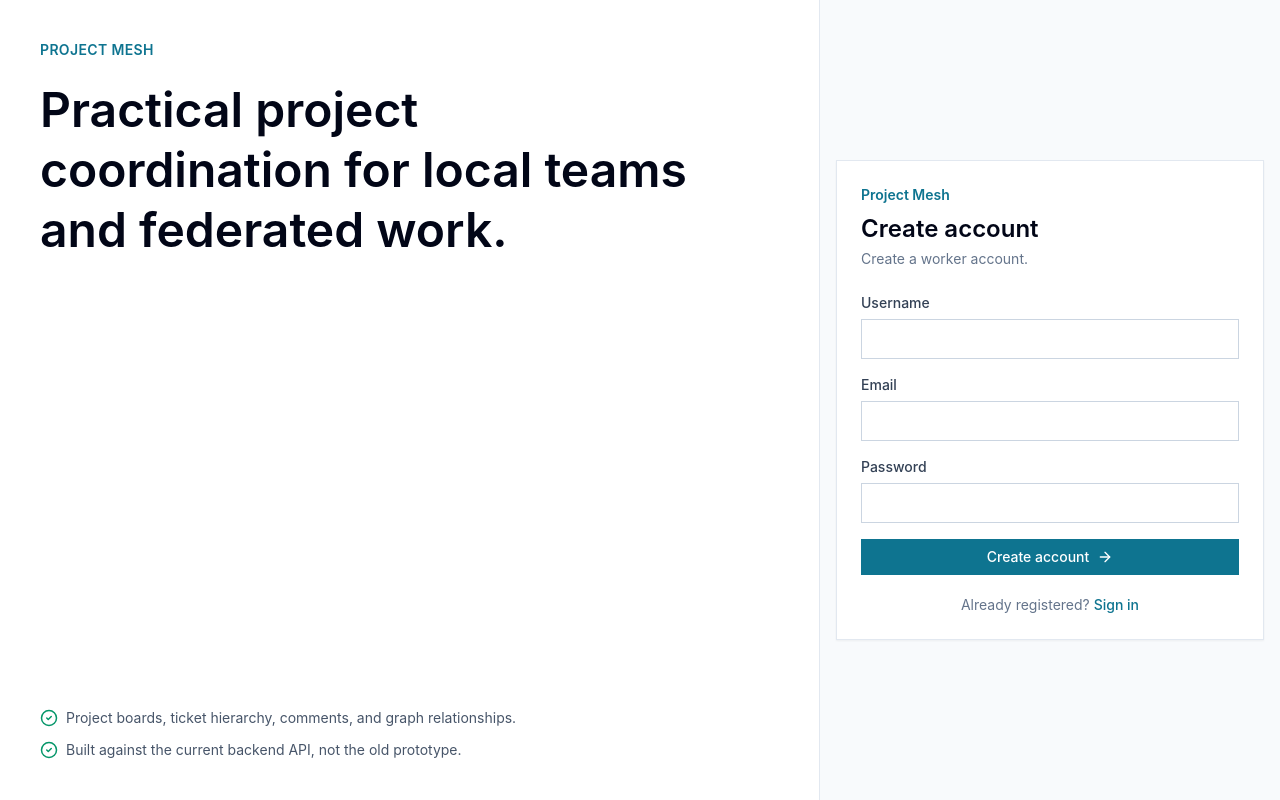
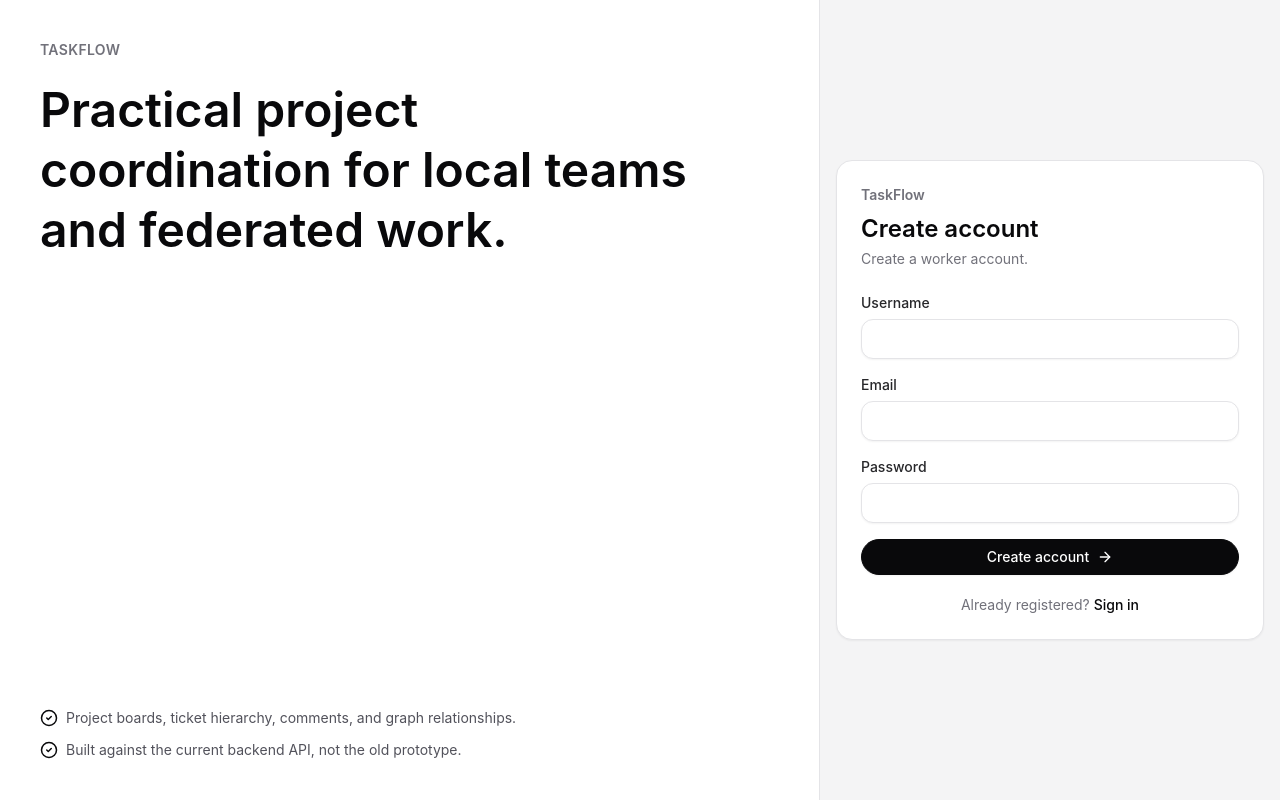
Before and after one commit to antonovs105/project-management-system-go, a React (Vite) app in the folder frontend/: page /register in a window 1280 px wide. Built offline with nearby package versions, Linux system fonts and the light colour scheme; no server answers.

Commit message:
style: add monochrome frontend direction

```diff
--- a/frontend/index.html
+++ b/frontend/index.html
@@ -4,7 +4,7 @@
     <meta charset="UTF-8" />
     <link rel="icon" type="image/svg+xml" href="/vite.svg" />
     <meta name="viewport" content="width=device-width, initial-scale=1.0" />
-    <title>Project Mesh</title>
+    <title>TaskFlow</title>
   </head>
   <body>
     <div id="root"></div>
--- a/frontend/src/components/StatusBadge.tsx
+++ b/frontend/src/components/StatusBadge.tsx
@@ -4,37 +4,37 @@ import { Badge } from "./ui";
 function statusClass(status: TicketStatus): string {
   switch (status) {
     case "done":
-      return "bg-emerald-100 text-emerald-800";
+      return "border-zinc-300 bg-zinc-950 text-white";
     case "review":
-      return "bg-indigo-100 text-indigo-800";
+      return "border-zinc-300 bg-zinc-200 text-zinc-900";
     case "in_progress":
-      return "bg-cyan-100 text-cyan-800";
+      return "border-zinc-300 bg-white text-zinc-900";
     default:
-      return "bg-slate-100 text-slate-700";
+      return "border-zinc-200 bg-zinc-50 text-zinc-600";
   }
 }
 
 function priorityClass(priority: TicketPriority): string {
   switch (priority) {
     case "urgent":
-      return "bg-red-100 text-red-800";
+      return "border-zinc-950 bg-zinc-950 text-white";
     case "high":
-      return "bg-orange-100 text-orange-800";
+      return "border-zinc-300 bg-zinc-200 text-zinc-950";
     case "medium":
-      return "bg-amber-100 text-amber-800";
+      return "border-zinc-200 bg-white text-zinc-700";
     default:
-      return "bg-slate-100 text-slate-700";
+      return "border-zinc-200 bg-zinc-50 text-zinc-500";
   }
 }
 
 function typeClass(type: TicketType): string {
   switch (type) {
     case "epic":
-      return "bg-violet-100 text-violet-800";
+      return "border-zinc-950 bg-zinc-950 text-white";
     case "subtask":
-      return "bg-slate-200 text-slate-700";
+      return "border-zinc-200 bg-zinc-100 text-zinc-600";
     default:
-      return "bg-blue-100 text-blue-800";
+      return "border-zinc-200 bg-white text-zinc-900";
   }
 }
 
--- a/frontend/src/components/layout/AppLayout.tsx
+++ b/frontend/src/components/layout/AppLayout.tsx
@@ -1,5 +1,5 @@
 import { useQuery } from "@tanstack/react-query";
-import { FolderKanban, LayoutDashboard, LogOut, Menu, Shield, X } from "lucide-react";
+import { CircleDot, FolderKanban, LayoutDashboard, LogOut, Menu, Shield, X } from "lucide-react";
 import { useState } from "react";
 import { Link, NavLink, Outlet } from "react-router-dom";
 import { api } from "../../lib/api";
@@ -10,8 +10,8 @@ import { IconButton } from "../ui";
 
 function navClass(isActive: boolean): string {
   return [
-    "focus-ring flex items-center gap-3 rounded-md px-3 py-2 text-sm",
-    isActive ? "bg-cyan-700 text-white" : "text-slate-600 hover:bg-slate-100 hover:text-slate-950",
+    "focus-ring flex items-center gap-3 rounded-2xl px-3 py-2 text-sm transition",
+    isActive ? "bg-zinc-950 text-white shadow-sm" : "text-zinc-500 hover:bg-zinc-100 hover:text-zinc-950",
   ].join(" ");
 }
 
@@ -26,10 +26,13 @@ export function AppLayout() {
   });
 
   const sidebar = (
-    <aside className="flex h-full w-72 flex-col border-r border-slate-200 bg-white">
-      <div className="flex h-16 items-center justify-between border-b border-slate-200 px-5">
-        <Link to="/projects" className="focus-ring rounded text-base font-semibold text-slate-950">
-          Project Mesh
+    <aside className="flex h-full w-72 flex-col border-r border-zinc-200 bg-white/95 backdrop-blur">
+      <div className="flex h-16 items-center justify-between border-b border-zinc-200 px-5">
+        <Link to="/projects" className="focus-ring flex items-center gap-2 rounded-2xl text-base font-semibold text-zinc-950">
+          <span className="flex h-8 w-8 items-center justify-center rounded-2xl bg-zinc-950 text-white">
+            <CircleDot size={17} />
+          </span>
+          TaskFlow
         </Link>
         <IconButton label="Close navigation" className="md:hidden" onClick={() => setSidebarOpen(false)}>
           <X size={18} />
@@ -45,7 +48,7 @@ export function AppLayout() {
         </div>
 
         <div>
-          <div className="px-3 pb-2 text-xs font-semibold uppercase tracking-wide text-slate-400">Open Projects</div>
+          <div className="px-3 pb-2 text-xs font-semibold uppercase tracking-wide text-zinc-400">Open Projects</div>
           <div className="space-y-1">
             {projects.map((project) => (
               <NavLink
@@ -62,14 +65,14 @@ export function AppLayout() {
         </div>
       </nav>
 
-      <div className="border-t border-slate-200 p-4">
-        <div className="flex items-center gap-3">
-          <div className="flex h-9 w-9 items-center justify-center rounded-md bg-slate-900 text-sm font-semibold text-white">
+      <div className="border-t border-zinc-200 p-4">
+        <div className="flex items-center gap-3 rounded-3xl border border-zinc-200 bg-zinc-50 p-2">
+          <div className="flex h-9 w-9 items-center justify-center rounded-2xl bg-zinc-950 text-sm font-semibold text-white">
             {initials(user?.email || user?.userId)}
           </div>
           <div className="min-w-0 flex-1">
-            <div className="truncate text-sm font-medium text-slate-900">{user?.email || "Signed in"}</div>
-            <div className="flex items-center gap-1 text-xs text-slate-500">
+            <div className="truncate text-sm font-medium text-zinc-950">{user?.email || "Signed in"}</div>
+            <div className="flex items-center gap-1 text-xs text-zinc-500">
               <Shield size={12} />
               {user?.role || "worker"}
             </div>
@@ -83,7 +86,7 @@ export function AppLayout() {
   );
 
   return (
-    <div className="min-h-screen bg-slate-50 text-slate-950">
+    <div className="min-h-screen bg-zinc-100 text-zinc-950">
       <div className="hidden md:fixed md:inset-y-0 md:left-0 md:block">{sidebar}</div>
 
       {sidebarOpen ? (
@@ -91,7 +94,7 @@ export function AppLayout() {
           <button
             type="button"
             aria-label="Close navigation overlay"
-            className="absolute inset-0 bg-slate-950/40"
+            className="absolute inset-0 bg-zinc-950/40 backdrop-blur-sm"
             onClick={() => setSidebarOpen(false)}
           />
           <div className="absolute inset-y-0 left-0">{sidebar}</div>
@@ -99,14 +102,16 @@ export function AppLayout() {
       ) : null}
 
       <div className="md:pl-72">
-        <header className="sticky top-0 z-30 flex h-16 items-center justify-between border-b border-slate-200 bg-white/90 px-4 backdrop-blur md:px-6">
+        <header className="sticky top-0 z-30 flex h-16 items-center justify-between border-b border-zinc-200 bg-white/80 px-4 backdrop-blur md:px-6">
           <div className="flex items-center gap-3">
             <IconButton label="Open navigation" className="md:hidden" onClick={() => setSidebarOpen(true)}>
               <Menu size={18} />
             </IconButton>
-            <span className="text-sm font-medium text-slate-600">Workspace</span>
+            <span className="text-sm font-medium text-zinc-500">Workspace</span>
           </div>
-          <div className="text-xs text-slate-500">{user?.userId.slice(0, 8)}</div>
+          <div className="rounded-full border border-zinc-200 bg-white px-2.5 py-1 text-xs text-zinc-500 shadow-sm">
+            {user?.userId.slice(0, 8)}
+          </div>
         </header>
 
         <main className="px-4 py-5 md:px-6">
--- a/frontend/src/components/ui.tsx
+++ b/frontend/src/components/ui.tsx
@@ -10,13 +10,13 @@ function cx(...classes: Array<string | false | null | undefined>): string {
 function buttonTone(tone: Tone): string {
   switch (tone) {
     case "primary":
-      return "border-cyan-700 bg-cyan-700 text-white hover:bg-cyan-800";
+      return "border-zinc-950 bg-zinc-950 text-white shadow-sm hover:bg-zinc-800";
     case "danger":
-      return "border-red-600 bg-red-600 text-white hover:bg-red-700";
+      return "border-red-600 bg-red-600 text-white shadow-sm hover:bg-red-700";
     case "ghost":
-      return "border-transparent bg-transparent text-slate-600 hover:bg-slate-100 hover:text-slate-950";
+      return "border-transparent bg-transparent text-zinc-500 hover:bg-zinc-100 hover:text-zinc-950";
     default:
-      return "border-slate-300 bg-white text-slate-700 hover:border-slate-400 hover:bg-slate-50";
+      return "border-zinc-200 bg-white text-zinc-800 shadow-sm hover:border-zinc-300 hover:bg-zinc-50";
   }
 }
 
@@ -36,7 +36,7 @@ export function Button({
     <button
       type={type}
       className={cx(
-        "focus-ring inline-flex h-9 items-center justify-center gap-2 rounded-md border px-3 text-sm font-medium disabled:opacity-50",
+        "focus-ring inline-flex h-9 items-center justify-center gap-2 rounded-full border px-4 text-sm font-medium transition disabled:opacity-50",
         buttonTone(tone),
         className,
       )}
@@ -65,7 +65,7 @@ export function IconButton({
       aria-label={label}
       title={label}
       className={cx(
-        "focus-ring inline-flex h-9 w-9 items-center justify-center rounded-md border text-sm disabled:opacity-50",
+        "focus-ring inline-flex h-9 w-9 items-center justify-center rounded-full border text-sm transition disabled:opacity-50",
         buttonTone(tone),
         className,
       )}
@@ -87,12 +87,12 @@ export function TextField({
 } & InputHTMLAttributes<HTMLInputElement>) {
   return (
     <label className={cx("grid gap-1.5 text-sm", className)}>
-      <span className="font-medium text-slate-700">{label}</span>
+      <span className="font-medium text-zinc-800">{label}</span>
       <input
-        className="focus-ring h-10 rounded-md border border-slate-300 bg-white px-3 text-sm text-slate-950 placeholder:text-slate-400"
+        className="focus-ring h-10 rounded-xl border border-zinc-200 bg-white px-3 text-sm text-zinc-950 shadow-sm placeholder:text-zinc-400"
         {...props}
       />
-      {hint ? <span className="text-xs text-slate-500">{hint}</span> : null}
+      {hint ? <span className="text-xs text-zinc-500">{hint}</span> : null}
     </label>
   );
 }
@@ -108,12 +108,12 @@ export function TextAreaField({
 } & TextareaHTMLAttributes<HTMLTextAreaElement>) {
   return (
     <label className={cx("grid gap-1.5 text-sm", className)}>
-      <span className="font-medium text-slate-700">{label}</span>
+      <span className="font-medium text-zinc-800">{label}</span>
       <textarea
-        className="focus-ring min-h-24 resize-y rounded-md border border-slate-300 bg-white px-3 py-2 text-sm text-slate-950 placeholder:text-slate-400"
+        className="focus-ring min-h-24 resize-y rounded-xl border border-zinc-200 bg-white px-3 py-2 text-sm text-zinc-950 shadow-sm placeholder:text-zinc-400"
         {...props}
       />
-      {hint ? <span className="text-xs text-slate-500">{hint}</span> : null}
+      {hint ? <span className="text-xs text-zinc-500">{hint}</span> : null}
     </label>
   );
 }
@@ -129,9 +129,9 @@ export function SelectField({
 } & SelectHTMLAttributes<HTMLSelectElement>) {
   return (
     <label className={cx("grid gap-1.5 text-sm", className)}>
-      <span className="font-medium text-slate-700">{label}</span>
+      <span className="font-medium text-zinc-800">{label}</span>
       <select
-        className="focus-ring h-10 rounded-md border border-slate-300 bg-white px-3 text-sm text-slate-950"
+        className="focus-ring h-10 rounded-xl border border-zinc-200 bg-white px-3 text-sm text-zinc-950 shadow-sm"
         {...props}
       >
         {children}
@@ -142,14 +142,14 @@ export function SelectField({
 
 export function Badge({ children, className }: { children: ReactNode; className?: string }) {
   return (
-    <span className={cx("inline-flex items-center rounded px-2 py-0.5 text-xs font-medium", className)}>
+    <span className={cx("inline-flex items-center rounded-full border px-2 py-0.5 text-xs font-medium", className)}>
       {children}
     </span>
   );
 }
 
 export function Panel({ children, className }: { children: ReactNode; className?: string }) {
-  return <section className={cx("rounded-lg border border-slate-200 bg-white", className)}>{children}</section>;
+  return <section className={cx("rounded-2xl border border-zinc-200 bg-white shadow-sm", className)}>{children}</section>;
 }
 
 export function EmptyState({
@@ -164,10 +164,10 @@ export function EmptyState({
   action?: ReactNode;
 }) {
   return (
-    <div className="flex min-h-56 flex-col items-center justify-center rounded-lg border border-dashed border-slate-300 bg-white px-6 py-10 text-center">
-      {icon ? <div className="mb-3 text-slate-400">{icon}</div> : null}
-      <h3 className="text-base font-semibold text-slate-900">{title}</h3>
-      <p className="mt-1 max-w-md text-sm text-slate-500">{body}</p>
+    <div className="flex min-h-56 flex-col items-center justify-center rounded-3xl border border-dashed border-zinc-300 bg-white px-6 py-10 text-center shadow-sm">
+      {icon ? <div className="mb-3 rounded-2xl border border-zinc-200 bg-zinc-50 p-3 text-zinc-500">{icon}</div> : null}
+      <h3 className="text-base font-semibold text-zinc-950">{title}</h3>
+      <p className="mt-1 max-w-md text-sm text-zinc-500">{body}</p>
       {action ? <div className="mt-4">{action}</div> : null}
     </div>
   );
@@ -175,8 +175,8 @@ export function EmptyState({
 
 export function LoadingState({ label }: { label: string }) {
   return (
-    <div className="flex min-h-56 items-center justify-center text-sm text-slate-500">
-      <span className="mr-2 h-2 w-2 animate-pulse rounded-full bg-cyan-600" />
+    <div className="flex min-h-56 items-center justify-center text-sm text-zinc-500">
+      <span className="mr-2 h-2 w-2 animate-pulse rounded-full bg-zinc-950" />
       {label}
     </div>
   );
@@ -184,7 +184,7 @@ export function LoadingState({ label }: { label: string }) {
 
 export function ErrorState({ title, body }: { title: string; body: string }) {
   return (
-    <div className="rounded-lg border border-red-200 bg-red-50 px-4 py-3">
+    <div className="rounded-2xl border border-red-200 bg-red-50 px-4 py-3">
       <h3 className="text-sm font-semibold text-red-900">{title}</h3>
       <p className="mt-1 text-sm text-red-700">{body}</p>
     </div>
@@ -214,29 +214,29 @@ export function Modal({
 
   const content = (
     <>
-      <div className="flex items-center justify-between border-b border-slate-200 px-5 py-4">
-        <h2 className="text-base font-semibold text-slate-950">{title}</h2>
+      <div className="flex items-center justify-between border-b border-zinc-200 px-5 py-4">
+        <h2 className="text-base font-semibold text-zinc-950">{title}</h2>
         <IconButton label="Close" onClick={onClose}>
           <X size={18} />
         </IconButton>
       </div>
       <div className="px-5 py-4">{children}</div>
-      {footer ? <div className="flex justify-end gap-2 border-t border-slate-200 px-5 py-4">{footer}</div> : null}
+      {footer ? <div className="flex justify-end gap-2 border-t border-zinc-200 px-5 py-4">{footer}</div> : null}
     </>
   );
 
   return (
-    <div className="fixed inset-0 z-50 flex items-center justify-center bg-slate-950/40 p-4">
+    <div className="fixed inset-0 z-50 flex items-center justify-center bg-zinc-950/50 p-4 backdrop-blur-sm">
       {formId ? (
         <form
           id={formId}
           onSubmit={onSubmit}
-          className="max-h-[90vh] w-full max-w-xl overflow-auto rounded-lg bg-white shadow-xl"
+          className="max-h-[90vh] w-full max-w-xl overflow-auto rounded-3xl bg-white shadow-2xl"
         >
           {content}
         </form>
       ) : (
-        <div className="max-h-[90vh] w-full max-w-xl overflow-auto rounded-lg bg-white shadow-xl">{content}</div>
+        <div className="max-h-[90vh] w-full max-w-xl overflow-auto rounded-3xl bg-white shadow-2xl">{content}</div>
       )}
     </div>
   );
--- a/frontend/src/index.css
+++ b/frontend/src/index.css
@@ -8,8 +8,8 @@
     font-family:
       Inter, ui-sans-serif, system-ui, -apple-system, BlinkMacSystemFont, "Segoe UI",
       sans-serif;
-    background: #f7f8fb;
-    color: #172033;
+    background: #f4f4f5;
+    color: #09090b;
   }
 
   * {
@@ -25,9 +25,7 @@
   body {
     margin: 0;
     min-width: 320px;
-    background:
-      linear-gradient(180deg, rgba(247, 248, 251, 0.92), rgba(247, 248, 251, 1)),
-      #f7f8fb;
+    background: #f4f4f5;
   }
 
   button,
@@ -48,6 +46,6 @@
 
 @layer components {
   .focus-ring {
-    @apply outline-none ring-0 transition focus-visible:ring-2 focus-visible:ring-cyan-500 focus-visible:ring-offset-2;
+    @apply outline-none ring-0 transition focus-visible:ring-2 focus-visible:ring-zinc-950 focus-visible:ring-offset-2;
   }
 }
--- a/frontend/src/pages/AuthPage.tsx
+++ b/frontend/src/pages/AuthPage.tsx
@@ -65,34 +65,34 @@ export function AuthPage({ mode }: { mode: "login" | "register" }) {
   const pending = login.isPending || register.isPending;
 
   return (
-    <main className="grid min-h-screen bg-slate-50 lg:grid-cols-[1fr_460px]">
-      <section className="hidden min-h-screen flex-col justify-between border-r border-slate-200 bg-white p-10 lg:flex">
+    <main className="grid min-h-screen bg-zinc-100 lg:grid-cols-[1fr_460px]">
+      <section className="hidden min-h-screen flex-col justify-between border-r border-zinc-200 bg-white p-10 lg:flex">
         <div>
-          <div className="text-sm font-semibold uppercase tracking-wide text-cyan-700">Project Mesh</div>
-          <h1 className="mt-5 max-w-2xl text-5xl font-semibold leading-tight text-slate-950">
+          <div className="text-sm font-semibold uppercase tracking-wide text-zinc-500">TaskFlow</div>
+          <h1 className="mt-5 max-w-2xl text-5xl font-semibold leading-tight text-zinc-950">
             Practical project coordination for local teams and federated work.
           </h1>
         </div>
-        <div className="grid max-w-2xl gap-3 text-sm text-slate-600">
+        <div className="grid max-w-2xl gap-3 text-sm text-zinc-600">
           <div className="flex items-center gap-2">
-            <CheckCircle2 size={18} className="text-emerald-600" />
+            <CheckCircle2 size={18} className="text-zinc-950" />
             Project boards, ticket hierarchy, comments, and graph relationships.
           </div>
           <div className="flex items-center gap-2">
-            <CheckCircle2 size={18} className="text-emerald-600" />
+            <CheckCircle2 size={18} className="text-zinc-950" />
             Built against the current backend API, not the old prototype.
           </div>
         </div>
       </section>
 
       <section className="flex min-h-screen items-center justify-center px-4 py-10">
-        <Panel className="w-full max-w-md p-6 shadow-sm">
+        <Panel className="w-full max-w-md p-6">
           <div className="mb-6">
-            <div className="text-sm font-semibold text-cyan-700">Project Mesh</div>
-            <h2 className="mt-2 text-2xl font-semibold text-slate-950">
+            <div className="text-sm font-semibold text-zinc-500">TaskFlow</div>
+            <h2 className="mt-2 text-2xl font-semibold text-zinc-950">
               {mode === "login" ? "Sign in" : "Create account"}
             </h2>
-            <p className="mt-1 text-sm text-slate-500">
+            <p className="mt-1 text-sm text-zinc-500">
               {mode === "login" ? "Open your workspace." : "Create a worker account."}
             </p>
           </div>
@@ -139,18 +139,18 @@ export function AuthPage({ mode }: { mode: "login" | "register" }) {
             </Button>
           </form>
 
-          <div className="mt-5 text-center text-sm text-slate-500">
+          <div className="mt-5 text-center text-sm text-zinc-500">
             {mode === "login" ? (
               <>
                 Need an account?{" "}
-                <Link className="font-medium text-cyan-700 hover:text-cyan-900" to="/register">
+                <Link className="font-medium text-zinc-950 underline-offset-4 hover:underline" to="/register">
                   Register
                 </Link>
               </>
             ) : (
               <>
                 Already registered?{" "}
-                <Link className="font-medium text-cyan-700 hover:text-cyan-900" to="/login">
+                <Link className="font-medium text-zinc-950 underline-offset-4 hover:underline" to="/login">
                   Sign in
                 </Link>
               </>
```
Also changed, not shown: frontend/src/features/tickets/TicketBoard.tsx (+17 -15 lines), frontend/src/pages/ProjectWorkspace.tsx (+14 -10 lines), frontend/src/pages/ProjectsPage.tsx (+19 -13 lines).
